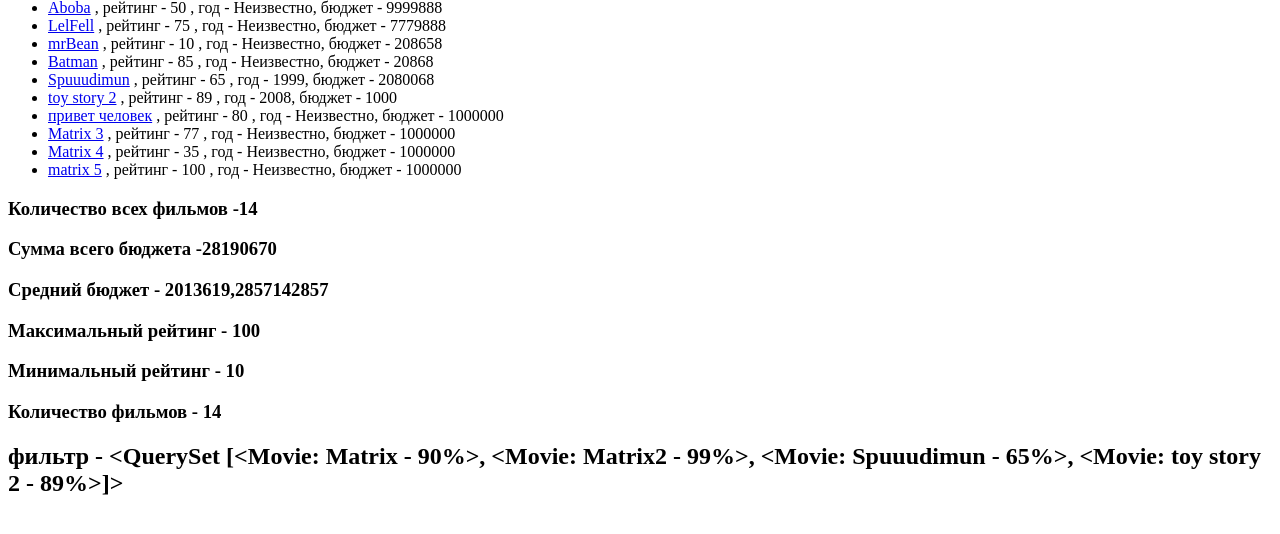
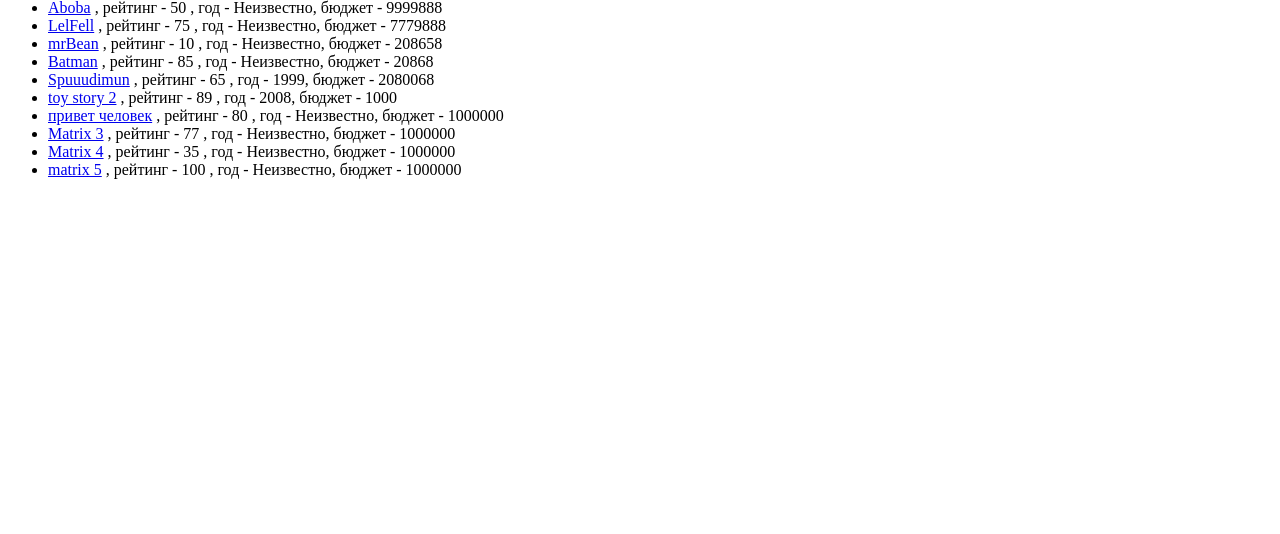
Before and after one commit to gerakiddy/Info_about_movie-admin_Django-, a Django app: page / in a window 1280 px wide. Shown: the part 140-674 px from the top of the page. Run offline with Django 4.2, Linux system fonts and the light colour scheme; data comes from the database, SQL or seed files in the repository.

Commit message:
Delete trash from HTMl file

```diff
--- a/movie_app/templates/movie_app/all_movie.html
+++ b/movie_app/templates/movie_app/all_movie.html
@@ -14,12 +14,6 @@
             бюджет - {{movie.salary}}</li>
         {% endfor %}
     </ul>
-    <h3>Количество всех фильмов -{{agg.name__count}} </h3>
-    <h3>Сумма всего бюджета -{{agg.salary__sum}} </h3>
-    <h3>Средний бюджет - {{agg.salary__avg}} </h3>
-    <h3>Максимальный рейтинг - {{agg.rating__max}} </h3>
-    <h3>Минимальный рейтинг - {{agg.rating__min}} </h3>
-    <h3>Количество фильмов - {{total}} </h3>
-    <h2>фильтр - {{filtred_movie}} </h2>
+
 
 {% endblock %}
```
